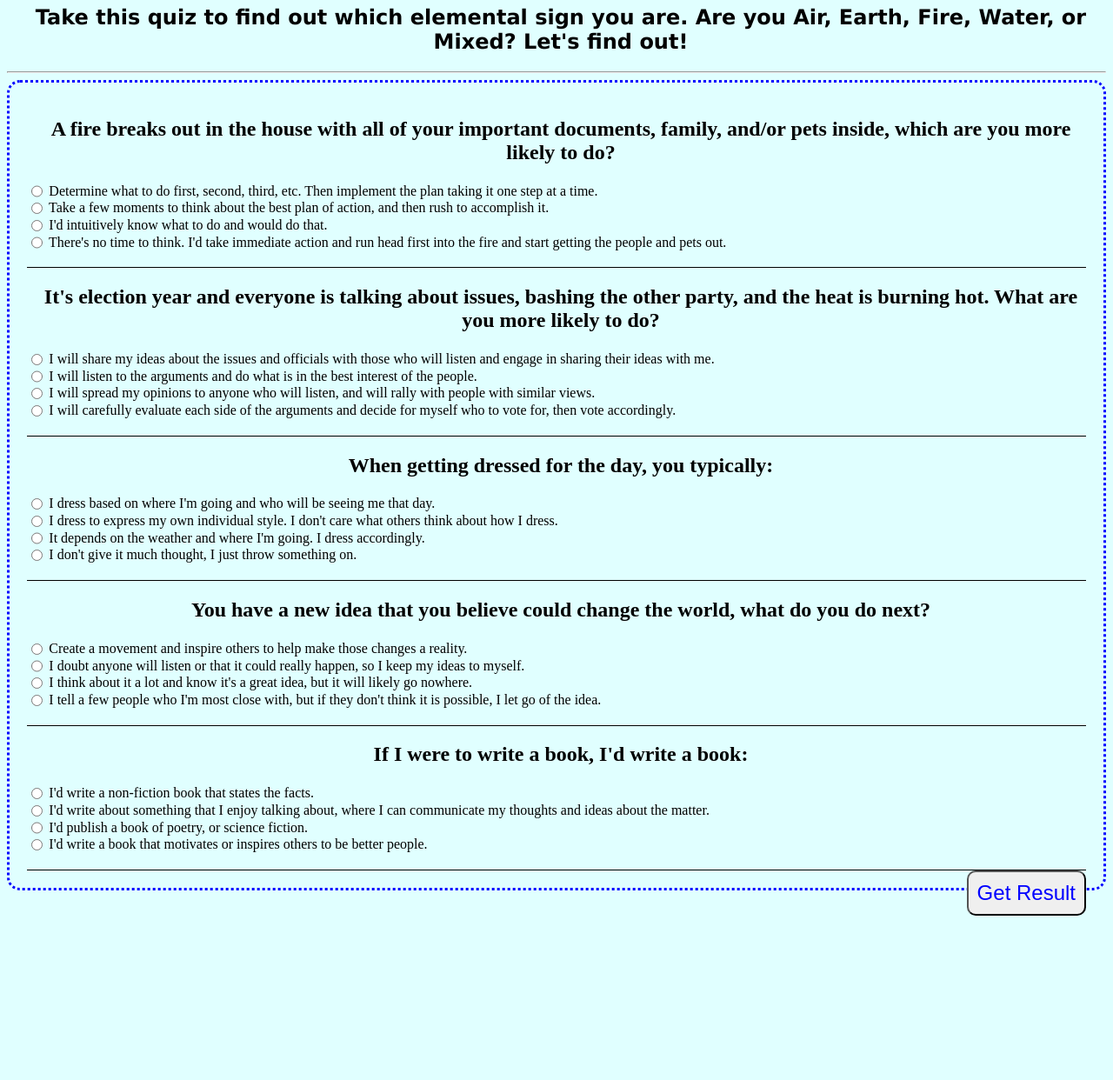
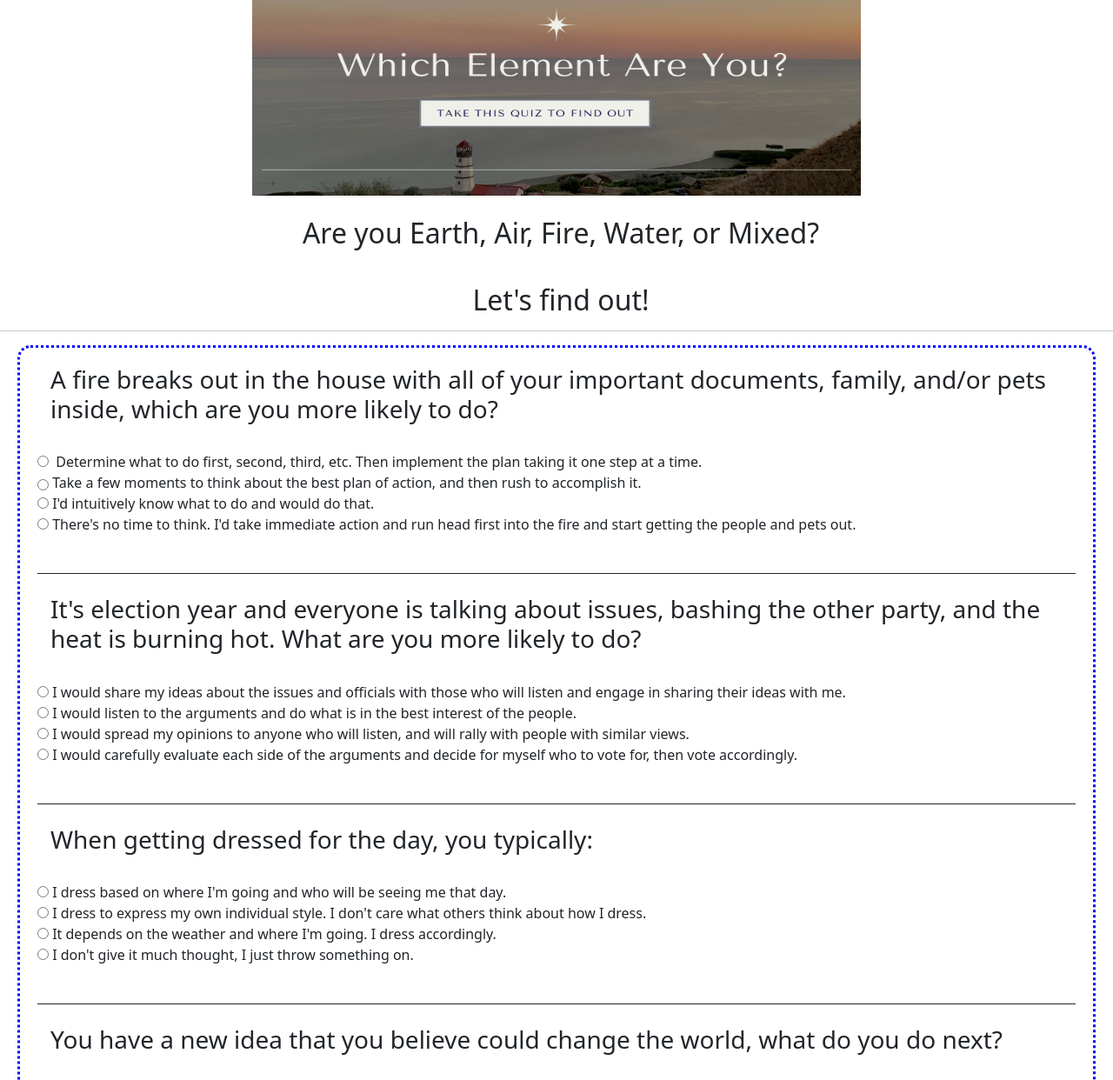
Before and after one commit to Tsilos1/milestone-webgame, a plain HTML site: page index.html in a window 1280 px wide. Shown: the part 75-1317 px from the top of the page at 87% size. Before the commit the page ends 1128 px from the top, so only its background shows below. Drawn offline with nearby package versions, Linux system fonts and the light colour scheme.

Commit message:
finished readme file, margins, and finished for submission

```diff
--- a/index.html
+++ b/index.html
@@ -4,15 +4,19 @@
     <meta charset="UTF-8">
     <meta http-equiv="X-UA-Compatible" content="IE=edge">
     <meta name="viewport" content="width=device-width, initial-scale=1.0">
-    <title>Which Element Are You Quiz</title>
+
+    <!-- <title>Which Element Are You Quiz</title> -->
     <link rel="stylesheet" href="style.css">
     <script src="script.js" defer></script>
+    <link href="https://cdn.jsdelivr.net/npm/bootstrap@5.2.1/dist/css/bootstrap.min.css" rel="stylesheet" integrity="sha384-iYQeCzEYFbKjA/T2uDLTpkwGzCiq6soy8tYaI1GyVh/UjpbCx/TYkiZhlZB6+fzT" crossorigin="anonymous">
+
 </head>
 
 <body>
     <div id="title">
-        <h1>Which Elemental Sign Are You?</h1>
-        <h2>Take this quiz to find out which elemental sign you are. Are you Air, Earth, Fire, Water, or Mixed? Let's find out!</h2>
+        <img src="assets/Gray Gold Aesthetic Minimalist Banner.jpg" alt="image of elements" style="height:300px" Id="headerImage" display="block"><br>
+        <h2>Are you Earth, Air, Fire, Water, or Mixed? <br><br>
+            Let's find out!</h2>
         <hr>
     </div>
 
@@ -22,42 +26,45 @@
 
         <div class="questAnsBlock">
 
-            <h2>A fire breaks out in the house with all of your important documents, family, and/or pets inside, which are you more likely to do?
-            </h2>
+            <h3>A fire breaks out in the house with all of your important documents, family, and/or pets inside, which are you more likely to do?
+            </h3>
+            <br>
+
 
             <input type="radio" name="quest1" id="quest1Earth" value="earth" class="radioButtons">
+            <label class="form-check-label" for="gridRadios"></label>
             <label for="quest1">Determine what to do first, second, third, etc. Then implement the plan taking it one step at a time.</label><br>
 
-            <input type="radio" name="quest1" id="quest1Air" value="air" class="radioButtons">
+            <input type="radio" name="quest1" id="quest1Air" value="air" class="btn btn-primary">
             <label for="quest1"> Take a few moments to think about the best plan of action, and then rush to accomplish it.</label><br>
 
             <input type="radio" name="quest1" id="quest1Water" value="water" class="radioButtons">
             <label for="quest1"> I'd intuitively know what to do and would do that.</label><br>
 
             <input type="radio" name="quest1" id="quest1Fire" value="fire" class="radioButtons">
-            <label for="quest1">There's no time to think. I'd take immediate action and run head first into the fire and start getting the people and pets out.</label><br>
+            <label for="quest1">There's no time to think. I'd take immediate action and run head first into the fire and start getting the people and pets out.</label><br><br>
 
         </div>
 
-        <div class="questAnsBlock">
-            <h2>It's election year and everyone is talking about issues, bashing the other party, and the heat is burning hot. What are you more likely to do?</h2>
+        <div class="questAnsBlock"><br>
+            <h3>It's election year and everyone is talking about issues, bashing the other party, and the heat is burning hot. What are you more likely to do?</h3><br>
 
             <input type="radio" name="quest2" id="quest2Air" value="air" class="radioButtons">
-            <label for="quest2">I will share my ideas about the issues and officials with those who will listen and engage in sharing their ideas with me.</label><br>
+            <label for="quest2">I would share my ideas about the issues and officials with those who will listen and engage in sharing their ideas with me.</label><br>
 
             <input type="radio" name="quest2" id="quest2Water" value="water" class="radioButtons">
-            <label for="quest2">I will listen to the arguments and do what is in the best interest of the people.</label><br>
+            <label for="quest2">I would listen to the arguments and do what is in the best interest of the people.</label><br>
 
             <input type="radio" name="quest2"id="quest2Fire"  value="fire" class="radioButtons">
-            <label for="quest2">I will spread my opinions to anyone who will listen, and will rally with people with similar views.</label><br>
+            <label for="quest2">I would spread my opinions to anyone who will listen, and will rally with people with similar views.</label><br>
 
             <input type="radio" name="quest2" id="quest2Earth" value="earth" class="radioButtons">
-            <label for="quest2">I will carefully evaluate each side of the arguments and decide for myself who to vote for, then vote accordingly.</label>
+            <label for="quest2">I would carefully evaluate each side of the arguments and decide for myself who to vote for, then vote accordingly.</label><br><br>
         </div>
 
-        <div class="questAnsBlock">
+        <div class="questAnsBlock"><br>
 
-            <h2>When getting dressed for the day, you typically:</h2>
+            <h3>When getting dressed for the day, you typically:</h3><br>
 
             <input type="radio" name="quest3" id="quest3Water" value="water" class="radioButtons">
             <label for="quest3">I  dress based on where I'm going and who will be seeing me that day.</label><br>
@@ -69,14 +76,14 @@
             <label for="quest3">It depends on the weather and where I'm going. I dress accordingly.</label><br>
 
             <input type="radio" name="quest3" id="quest3Air" value="air" class="radioButtons">
-            <label for="quest3"> I don't give it much thought, I just throw something on.</label>
+            <label for="quest3"> I don't give it much thought, I just throw something on.</label><br><br>
 
 
         </div>
 
-        <div class="questAnsBlock">
+        <div class="questAnsBlock"><br>
 
-            <h2>You have a new idea that you believe could change the world, what do you do next?</h2>
+            <h3>You have a new idea that you believe could change the world, what do you do next?</h3><br>
 
             <input type="radio" name="quest4" id="quest4Fire" value="fire" class="radioButtons">
             <label for="quest4">Create a movement and inspire others to help make those changes a reality.</label><br>
@@ -88,25 +95,26 @@
             <label for="quest4">I think about it a lot and know it's a great idea, but it will likely go nowhere.</label><br>
 
             <input type="radio" name="quest4" id="quest4Water" value="water" class="radioButtons">
-            <label for="quest4">I tell a few people who I'm most close with, but if they don't think it is possible, I let go of the idea.</label>
+            <label for="quest4">I tell a few people who I'm most close with, but if they don't think it is possible, I let go of the idea.</label><br><br>
 
         </div>
 
-        <div class="questAnsBlock">
+        <div class="questAnsBlock"><br>
 
-            <h2>If I were to write a book, I'd write a book:</h2>
+            <h3>If you were to write a book, you'd write a book:</h3><br>
 
             <input type="radio" name="quest5" id="quest5Earth"  value="earth" class="radioButtons" >
-            <label for="quest5Air">I'd write a non-fiction book that states the facts.</label><br>
+            <label for="quest5Air">that's non-fiction and states the facts of the matter.</label><br>
 
             <input type="radio" name="quest5" id="quest5Air" value="air" class="radioButtons">
-            <label for="quest5">I'd write about something that I enjoy talking about, where I can communicate my thoughts and ideas about the matter.</label><br>
+            <label for="quest5">About something that I enjoy talking about, where I can communicate my thoughts and ideas about the matter.</label><br>
 
             <input type="radio" name="quest5" id="quest5Water" value="water" class="radioButtons" >
-            <label for="quest5"> I'd publish a book of poetry, or science fiction.</label><br>
+
+            <label for="quest5">A book of poetry or something science fiction.</label><br>
 
             <input type="radio" name="quest5" id="quest5Fire" value="fire" class="radioButtons">
-            <label for="quest5">I'd write a book that motivates or inspires others to be better people.</label>
+            <label for="quest5">A book that motivates or inspires others to be better people.</label><br><br>
         </div>
 
         <button
@@ -124,8 +132,8 @@
 
         <div id="earth" style="display:none" text-align="center" >
             <h1>You are earth</h1>
-            <img src="assets/earth.jpg" alt="image of earth" style="height: 300px" class="center">
-            <h5 class="center">Photo by Pixabay: https://www.pexels.com/photo/planet-earth-87651/</h5><br><br>
+            <img src="assets/earth.jpg" alt="image of earth" style="height: 300px" class="rounded float-start">
+            <h6 class="center">Photo by Pixabay: https://www.pexels.com/photo/planet-earth-87651/</h6><br><br>
             <p>The earth signs are grounded and sensible. They are the most sensible and stable of the signs They prefer to create a plan and implement it one step at a time. They prefer having a routine or pattern to stick to, and will get upset if that routine is broken or interrupted. They are stubborn and stick to their guns when it comes to their ideals, and are rigid in their ways. <br><br>
 
             On the downside, earth signs feel like life is stagnant. Further, due to being so grounded, they can lose sight of the spiritual or emotional sides of life.
@@ -134,9 +142,9 @@
 
         <div id="air" style="display:none" >
             <h1>You are air</h1>
-            <img src="assets/air.jpg" alt="image of air" style="height:300px" class="center">
+            <img src="assets/air.jpg" alt="image of air" style="height:300px" class="resultsImage">
             <h5 class="center">Photo by Darius Krause: https://www.pexels.com/photo/white-clouds-under-blue-sky-2931915/</h5><br><br>
-            <p>The air signs are intellectual people and enjoy learning about things. They are social people with excellent communication skills. They are social butterflies, and they enjoy talking about whatever happens to be on their mind. Air signs are restless and often on the go. Rational and logical, they think things through and are great decision makers. They are adventurous and will take risks. This sometimes gets them in trouble, but alternatively can lead to accomplishing great things. <br><br>
+            <p>The air signs are intellectual people and enjoy learning about things. They have excellent communication skills. They are social butterflies and enjoy talking about whatever happens to be on their mind. Air signs are restless and often on the go. Rational and logical, they think things through and can be great decision makers. Air signs are adventurous and not afraid take risks. This sometimes gets them in trouble, but alternatively can lead to accomplishing great things. <br><br>
 
             On the downside, because they take the time to think things through and can’t come up with an immediate answer, they can be seen as indecisive. Additionally, they can feel detached and are often disconnected from their emotional side. Being less grounded, they can seem spacey and unreliable.
             </p>
@@ -144,9 +152,9 @@
 
         <div id="water" style="display:none">
             <h1>You are water</h1>
-            <img src="assets/water.jpg" alt="image of water" style="height:300px" class="center">
+            <img src="assets/water.jpg" alt="image of water" style="height:300px" class="resultsImage">
             <h5 class="center">Photo by Pixabay: https://www.pexels.com/photo/body-of-water-261403/</h5><br><br>
-            <p>Water people are super intuitive and often make decisions based on their intuition, which is usually spot on. They are empathetic  and can empathize with others’ situations.They are the most nurturing of all the signs. Water signs are creative and artistic by nature. They are often mysterious because of their guarded personalities. Water signs are highly observant and like to sit back and watch. Things seem intense, especially when it comes to the water signs’ emotions.
+            <p>Water people are super intuitive and often make decisions based on their intuition, which is usually spot on. They are empathetic  and can empathize with others’ situations.They are the most nurturing of all the signs. Water signs are creative and artistic by nature. They are often seen as mysterious because of their guarded personalities. Water signs are highly observant and like to sit back and watch. Things may seem intense, especially when it comes to the water signs’ emotions.
 
             On the downside, water signs get hurt easily due to their sensitive natures. To others, they can come across as too emotional, and therefore, irrational. Because they are more observant, they can come across as aloof.
             </p>
@@ -154,19 +162,23 @@
 
         <div id="fire" style="display:none">
             <h1>You are Fire</h1>
-            <img src="assets/fire.jpg" alt="image of fire" style="height:300px" class="center">
+            <img src="assets/fire.jpg" alt="image of fire" style="height:300px" class="resultsImage">
             <h5 class="center">Photo by Adonyi Gábor: https://www.pexels.com/photo/red-and-orange-fire-1558916/</h5><br><br>
-                <p>The fire signs are just like they sound, full of fire and passion. They are the sign that takes action instead of just thinking about their ideas and passions. They are natural leaders and strive to inspire and motivate others. They are super expressive about their thoughts and ideas, not caring much about what other people may think or believe. Fire signs are courageous and will face their issues head-on. They are outgoing people who are bold. They are dominant and aren’t afraid to strike up a conversation. They are often the life of the party. Fire signs are competitive and like to win whatever it is they may be competing for. <br><br>
+                <p>The fire signs are just like they sound, full of fire and passion. They are the sign that takes action instead of just thinking about their ideas and passions. They are natural leaders and strive to inspire and motivate others. They are super expressive about their thoughts and ideas, not caring much about what other people may think or believe. Fire signs are courageous and will face their issues head-on. They are outgoing people who are bold. They are dominant and are not afraid to strike up a conversation. They are often the life of the party. Fire signs are competitive and like to win whatever it is they may be competing for. <br><br>
 
                 The downside of the fire signs is that they can be temperamental and impatient. They are sometimes overwhelmed, overconfident, and can be selfish.</p>
         </div>
 
         <div id="mixed"style="display:none" >
             <h1>You are mixed</h1>
-            <img src="assets/fire.jpg" alt="image of elements" style="height:300px" class="center">
-            <h5 class="center">Photo by Roman Pohorecki: https://www.pexels.com/photo/close-up-photography-of-bonfire-on-beach-sand-16704/</h5><br><br>
+            <img src="assets/mixed.jpg" alt="image of elements class=resultImage" style="height:300px" class="resultsImage">
+            <h6 class="center">Photo by Roman Pohorecki: https://www.pexels.com/photo/close-up-photography-of-bonfire-on-beach-sand-16704/</h6><br><br>
 
-            <p>paragraph about mixed</p>
+            <p>A combination of the elementals, mixed signs are like versatile chameleons.They are sometimes action-takers, but sometimes prefer to take things one step at a time. Sometimes they take time to think things through, and others they base their next steps on their intuition. They can, at times, seem aloof, but at other times are social and communicative. Mixed people can be motivators, and at other times prefer to keep to themselves. Depending on the situation, they may take risks, or they may prefer to quietly observe, then base their actions on their careful calculations. Sometimes they are intellectual, and other times more emotional. Mixed signs can be rigid and prefer routine, but at other times they may be spontaneous.<br><br>
+
+            On the downside, mixed signs can be hard to read because others never know what to expect. Which elemental will they be more like in any given situation? Who knows.
+            </p>
         </div>
     </div>
 </div>
+</body>
--- a/script.js
+++ b/script.js
@@ -1,6 +1,6 @@
 document.getElementById("submit").addEventListener("click", (e) => {
     let form =document.getElementById('quizForm');
-    let title=document.getElementById('title')
+    let title=document.getElementById('title');
 
     parseAnswers();
     e.preventDefault();
--- a/style.css
+++ b/style.css
@@ -8,19 +8,25 @@ h1 {
 }
 
 h2 {
-
     padding-left: 10px;
     text-align: center;
 }
 
+h3 {
+    padding-left: 15px;
+
+}
+
 p {
-    font-family: Verdana, Geneva, Tahoma, sans-serif;
     padding-left: 10px;
+    padding-right: 10px;
+    font-weight: 300;
+    margin-left: 15%;
+    margin-right: 15%;
 }
 
 #title {
     text-align: center;
-    font-family: Verdana, Geneva, Tahoma, sans-serif;
 }
 
 #quiz {
@@ -28,6 +34,8 @@ p {
     border-color: blue;
     border-radius: 15px;
     padding: 20px;
+    margin-left: 20px;
+    margin-right: 20px;
 }
 
 .questAnsBlock {
@@ -48,14 +56,23 @@ p {
     margin-left: auto;
     margin-right: auto;
     width: 50%;
+    text-align: center;
   }
 
-  img {
-    border-radius: 60%;
+img {
+    display: block;
+    margin-left: auto;
+    margin-right: auto;
+    width: 700px;
+    text-align: center;
+}
+
+input [type="radio"] {
+    width:1em;
+    height:1.25em;
+    vertical-align: center;
   }
 
-  input[type="radio"] {
-    width:1em;
-    height:1.25em;
-    vertical-align: bottom;
-  }
+.resultsImage {
+    border-radius: 50%;
+}
```
Also changed, not shown: README.md, assets/Gray Gold Aesthetic Minimalist Banner.jpg (added), 1 other file.
